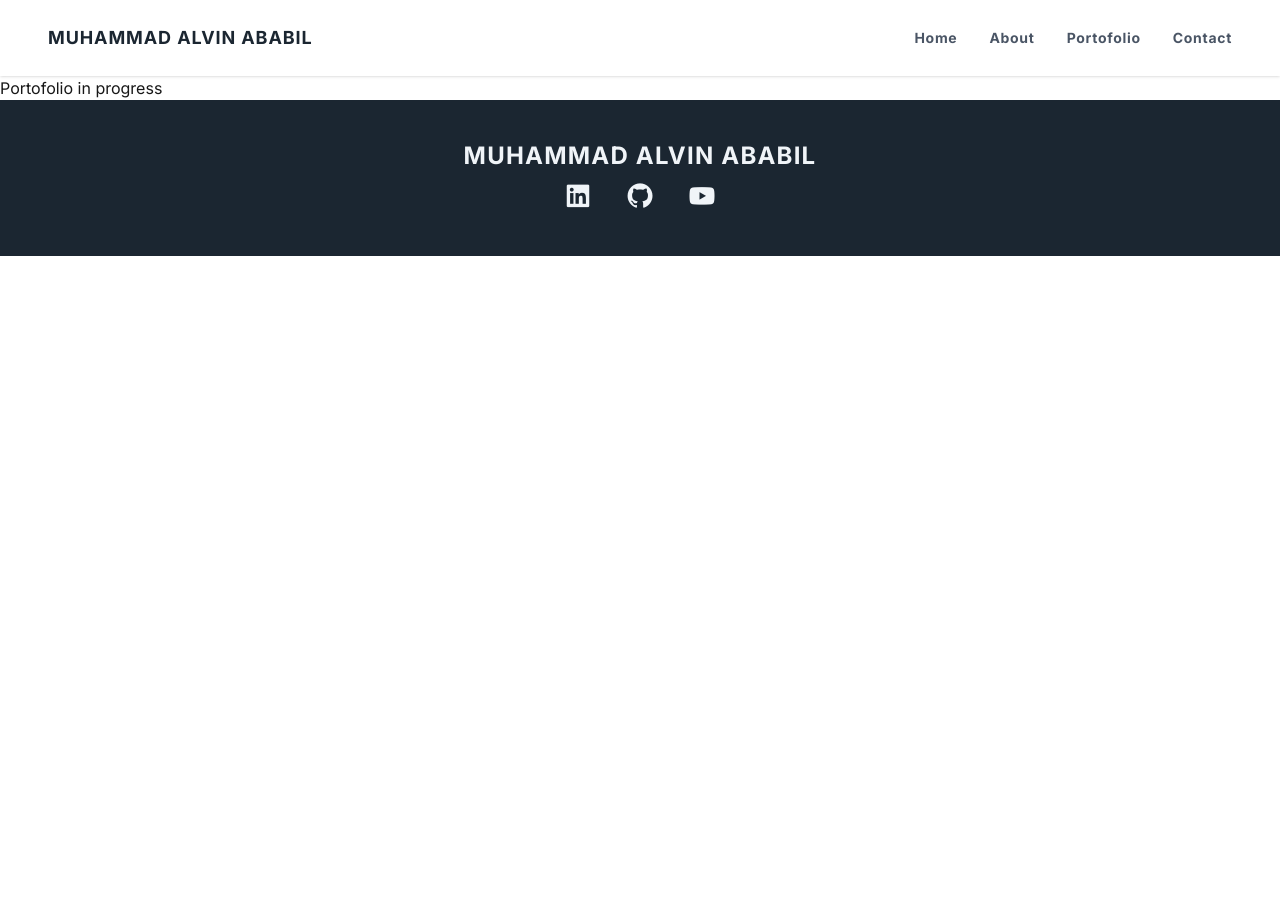
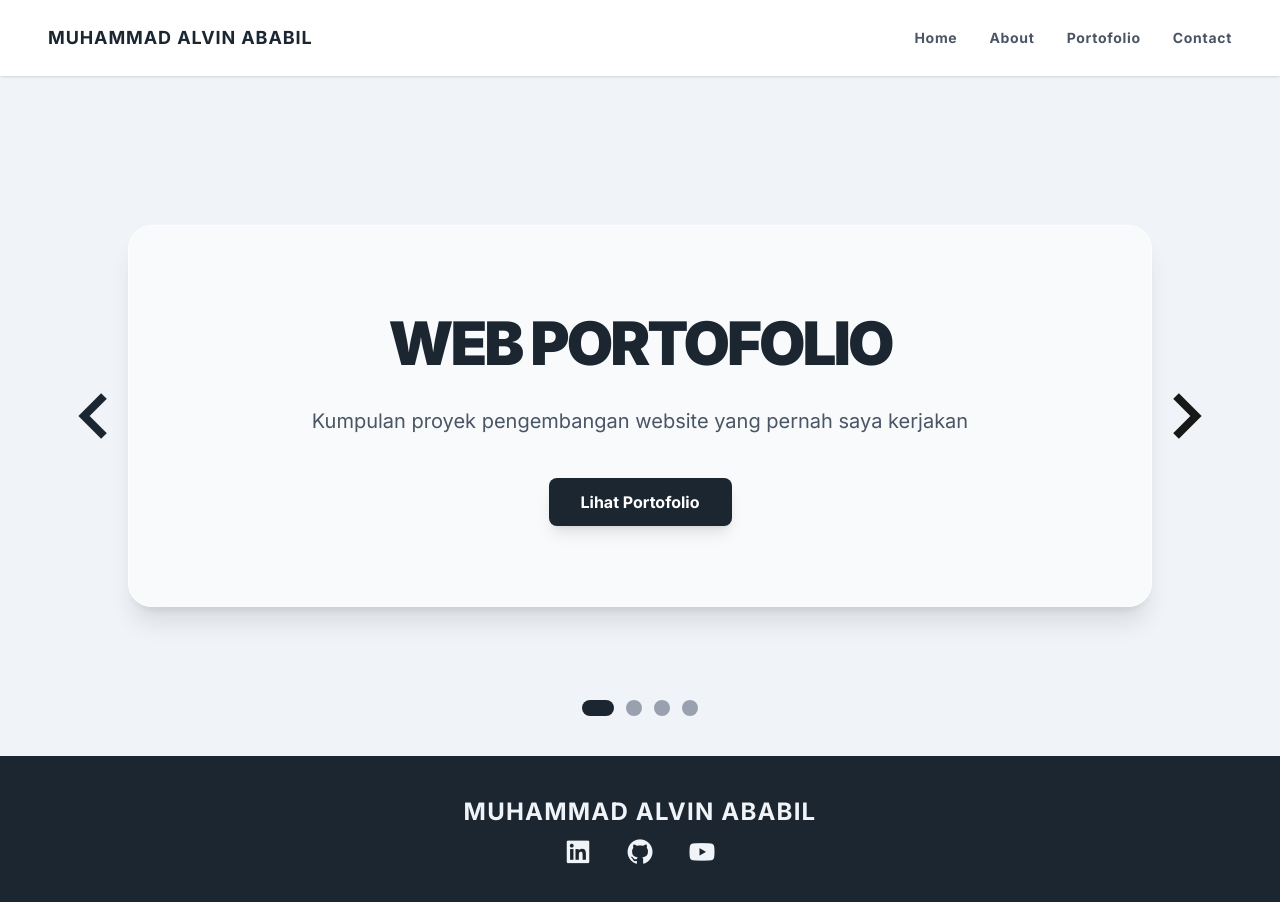
Before and after one commit to NeoRyumasil/WebPortofolio, a Next.js app: page /portofolio in a window 1280 px wide. Shown: the top 902 px of the page. Before the commit the page ends 800 px from the top, so only its background shows below. Built offline with nearby package versions, Linux system fonts and the light colour scheme.

Commit message:
ADD : Portofolio Slider

```diff
--- a/src/app/portofolio/page.tsx
+++ b/src/app/portofolio/page.tsx
@@ -1,5 +1,9 @@
+import PortoSlider from "@/components/PortoSlider";
+
 export default function portofolio(){
     return (
-        <h1>Portofolio in progress</h1>
+        <main>
+            <PortoSlider />
+        </main>
     );
 }
--- /dev/null
+++ b/src/components/PortoSlider.tsx
@@ -0,0 +1,95 @@
+'use client';
+
+import { useState } from "react";
+import { portoSliderData } from "@/data/content";
+import Link from "next/link";
+import Image from "next/image";
+
+export default function PortoSlider(){
+    const [current, setCurrent] = useState(0);
+    const length = portoSliderData.length;
+
+    const nextSlide = () => {
+        setCurrent(current === length - 1 ? 0 : current + 1);
+    };
+
+    const previousSlide = () => {
+        setCurrent(current === 0 ? length - 1 : current - 1);
+    };
+
+    if (!Array.isArray(portoSliderData) || portoSliderData.length <= 0){
+        return null;
+    }
+
+    return (
+        <section className="relative w-full h-[85vh] flex items-center justify-center bg-[#F0F4F8] overflow-hidden">
+
+            {/* Previous Button */}
+            <button
+                onClick={previousSlide}
+                className="absolute left-4 md:left-10 z-20 text-[#1B2631] hover:text-gray-500 transition-colors cursor-pointer p-2"
+            >
+                <i className="bx bx-chevron-left text-6xl md:text-8xl"></i>
+            </button>
+
+            {/* Next Button */}
+            <button
+                onClick={nextSlide}
+                className="absolute right-4 md:right-10 z-20 text-[#1B26631] hover:text-gray-500 transition-colors cursor-pointer p-2"
+            >
+                <i className="bx bx-chevron-right text-6xl md:text-8xl"></i>
+            </button>
+
+            {/* Slider */}
+            {portoSliderData.map((slide, index) => {
+                return (
+                    <div
+                        key={index}
+                        className={`absolute w-full h-full transition-opacity duration-700 ease-in-out flex items-center justify-center
+                        ${index === current ? 'opacity-100 z-10' : 'opacity-0 z-0'}`}
+                    >
+
+                        {/* Main Card */}
+                        {index === current && (
+                            <div className="relative w-full max-w-5xl mx-4 md:mx-auto text-center px-6 py-12 md:py-20 bg-white/50 backdrop-blur-sm rounded-3xl shadow-xl border border-white/60">
+                                <div className="flex flex-col items-center justify-center gap-6">
+
+                                    {/* Text */}
+                                    <h1 className="text-4xl md:text-6xl font-black text-[#1B2631] uppercase tracking-tighter leading-tight">
+                                        {slide.title} <br/>
+                                    </h1>
+                                    <p className="text-gray-600 text-base md:text-xl max-w-2xl leading-relaxed">
+                                        {slide.desc}
+                                    </p>
+
+                                    {/* Button */}
+                                    <div className="flex gap-4 mt-4">
+                                        <Link
+                                            href={slide.link}
+                                            className="px-8 py-3 bg-[#1B2631] text-white font-bold rounded-lg hover:bg-gray-700 transition-all shadow-lg transform hover:translate-y-1"
+                                        >
+                                            Lihat Portofolio
+                                        </Link>
+                                    </div>
+                                </div>
+                            </div>
+                        )}
+                    </div>
+                );
+            })}
+
+            {/* Indicator */}
+            <div className="absolute bottom-10 flex gap-3 z-20">
+                {portoSliderData.map((dot, index) => (
+                    <div
+                        key={index}
+                        onClick={() => setCurrent(index)}
+                        className={`cursor-pointer w-4 h-4 rounded-full transition-all duration-300
+                        ${index === current ? 'bg-[#1B2631] w-8' : 'bg-gray-400 hover:bg-gray-600'}`}
+                    >
+                    </div>
+                ))}
+            </div>
+        </section>
+    );
+}
```
